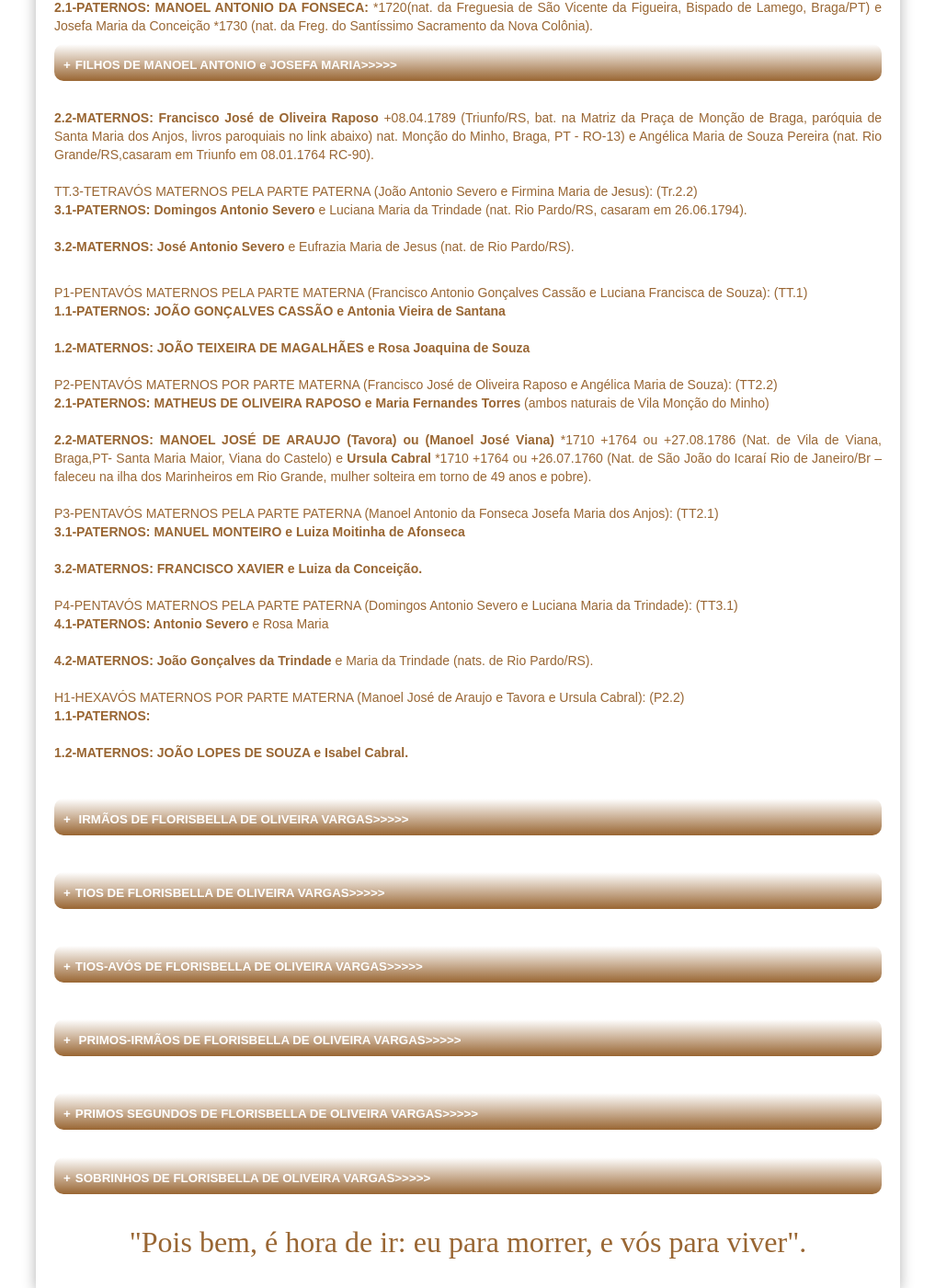
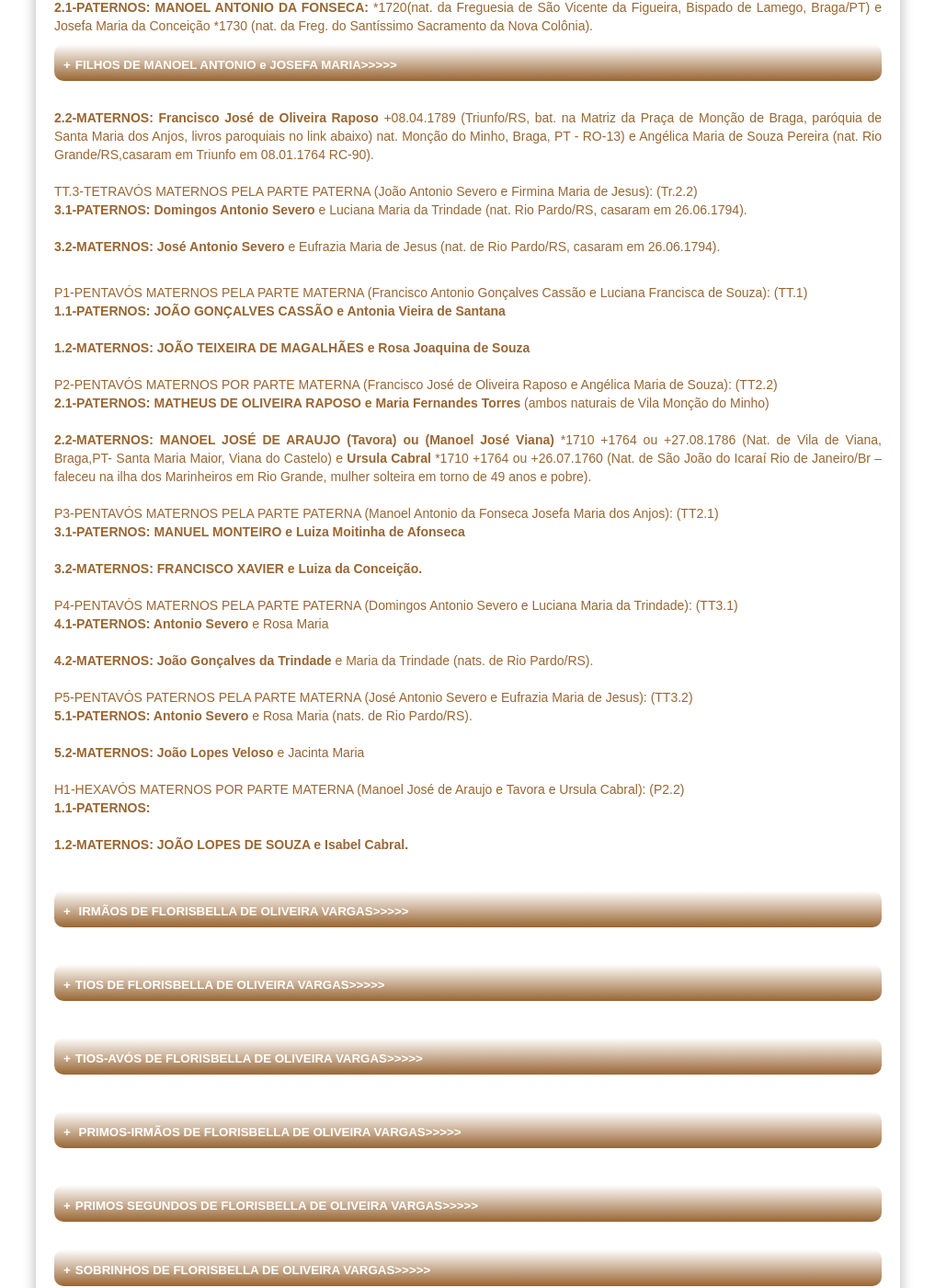
Before and after one commit to claudiovargas1955/claudiovargas1955.github.io, a Jekyll site: the page built from _pages/arvore-genealogica-de-costados-de-florisbella.html, in a window 1280 px wide and 1400 px high, scrolled down 1781 px. Shown: the whole window at 92% size, without its empty margins (131-1148 px from the left). Built offline with Jekyll 4.4.1, drawn with Linux system fonts in a browser that asks for light colours; some web fonts are replaced.

Commit message:
Update arvore-genealogica-de-costados-de-florisbella.html

```diff
--- a/_pages/arvore-genealogica-de-costados-de-florisbella.html
+++ b/_pages/arvore-genealogica-de-costados-de-florisbella.html
@@ -483,17 +483,16 @@ b>(1.1.1)Joaquim:</b> bat.16.08.1807 (RB-05). <br/><br/>
  Antônia, Marcelino Antonio, Felisbina Antônia, Zeferino, Laurindo Antonio, Feliciana, Felicia, Zeferino Antônio, Belisário Antônio.<br/><br/>
   </details></p><br>
 
- <p><b>2.2-MATERNOS: Francisco José de Oliveira Raposo</b> +08.04.1789 (Triunfo/RS, bat. na Matriz da Praça de Monção de Braga,
+<p><b>2.2-MATERNOS: Francisco José de Oliveira Raposo</b> +08.04.1789 (Triunfo/RS, bat. na Matriz da Praça de Monção de Braga,
  paróquia de Santa Maria dos Anjos, livros paroquiais no link abaixo) nat. Monção do Minho, Braga, PT - RO-13) e Angélica Maria
  de Souza Pereira (nat. Rio Grande/RS,casaram em Triunfo em 08.01.1764 RC-90). <br><br>
 
- TT.3-TETRAVÓS MATERNOS PELA PARTE PATERNA (João Antonio Severo e Firmina Maria de Jesus): (Tr.2.2)<br>
+TT.3-TETRAVÓS MATERNOS PELA PARTE PATERNA (João Antonio Severo e Firmina Maria de Jesus): (Tr.2.2)<br>
  <b>3.1-PATERNOS: Domingos Antonio Severo</b> e Luciana Maria da Trindade (nat. Rio Pardo/RS, casaram em 26.06.1794).<br><br>
 
- <b>3.2-MATERNOS: José Antonio Severo </b>e Eufrazia Maria de Jesus (nat. de Rio Pardo/RS).</p><br>
+<b>3.2-MATERNOS: José Antonio Severo </b>e Eufrazia Maria de Jesus (nat. de Rio Pardo/RS, casaram em 26.06.1794).</p><br>
 
-
- <p> P1-PENTAVÓS MATERNOS PELA PARTE MATERNA (Francisco Antonio Gonçalves Cassão e Luciana Francisca de Souza): (TT.1)<br/>
+<p> P1-PENTAVÓS MATERNOS PELA PARTE MATERNA (Francisco Antonio Gonçalves Cassão e Luciana Francisca de Souza): (TT.1)<br/>
  <b>1.1-PATERNOS: JOÃO GONÇALVES CASSÃO e Antonia Vieira de Santana</b> <br/><br/>
  <b>1.2-MATERNOS: JOÃO TEIXEIRA DE MAGALHÃES e Rosa Joaquina de Souza</b><br/><br/>
 
@@ -511,6 +510,11 @@ P4-PENTAVÓS MATERNOS PELA PARTE PATERNA (Domingos Antonio Severo e Luciana Mari
 <b>4.1-PATERNOS: Antonio Severo </b> e Rosa Maria <br><br>
 
 <b>4.2-MATERNOS: João Gonçalves da Trindade </b>e Maria da Trindade (nats. de Rio Pardo/RS).<br><br>
+
+P5-PENTAVÓS PATERNOS PELA PARTE MATERNA (José Antonio Severo e Eufrazia Maria de Jesus): (TT3.2)<br>
+<b>5.1-PATERNOS: Antonio Severo</b> e Rosa Maria (nats. de Rio Pardo/RS).<br><br>
+
+<b>5.2-MATERNOS: João Lopes Veloso</b> e Jacinta Maria <br><br>
 
  H1-HEXAVÓS MATERNOS POR PARTE MATERNA (Manoel José de Araujo e Tavora e Ursula Cabral): (P2.2)<br/>
  <b>1.1-PATERNOS:</b><br/><br/>
```
